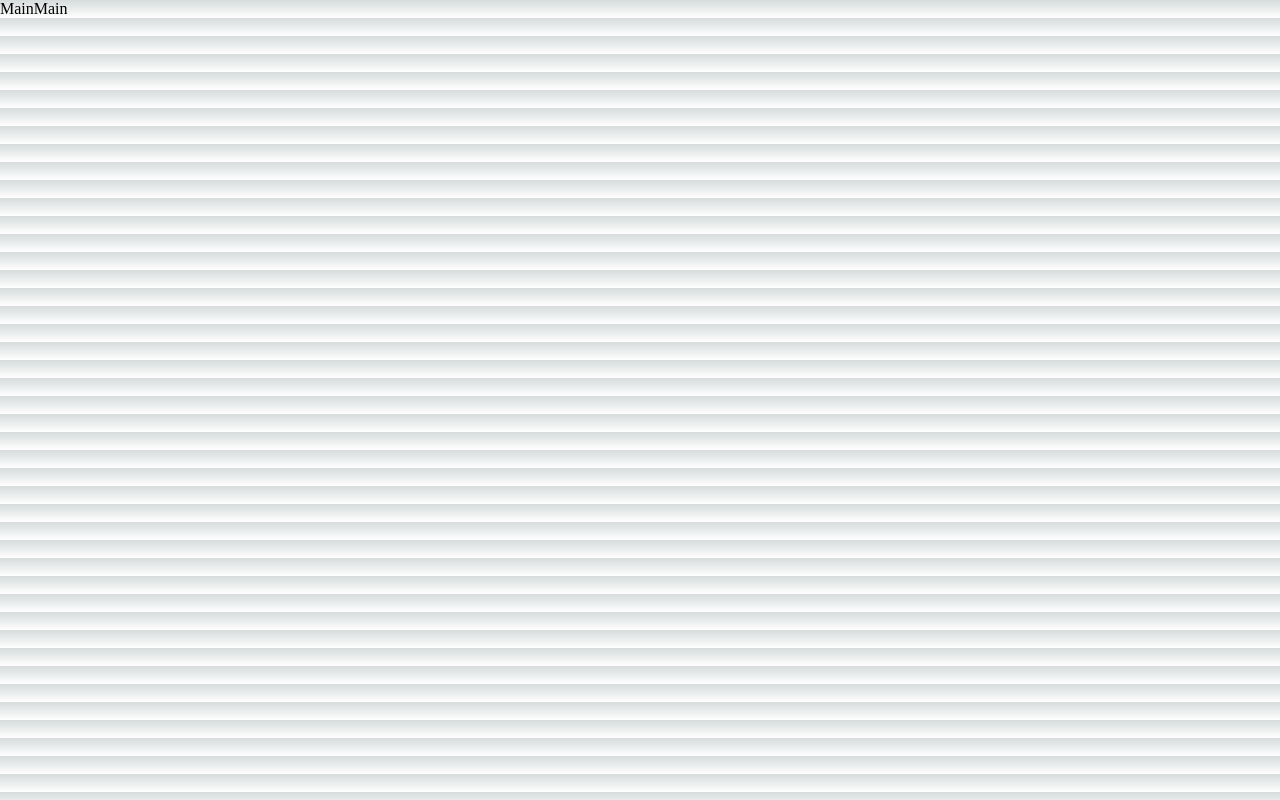
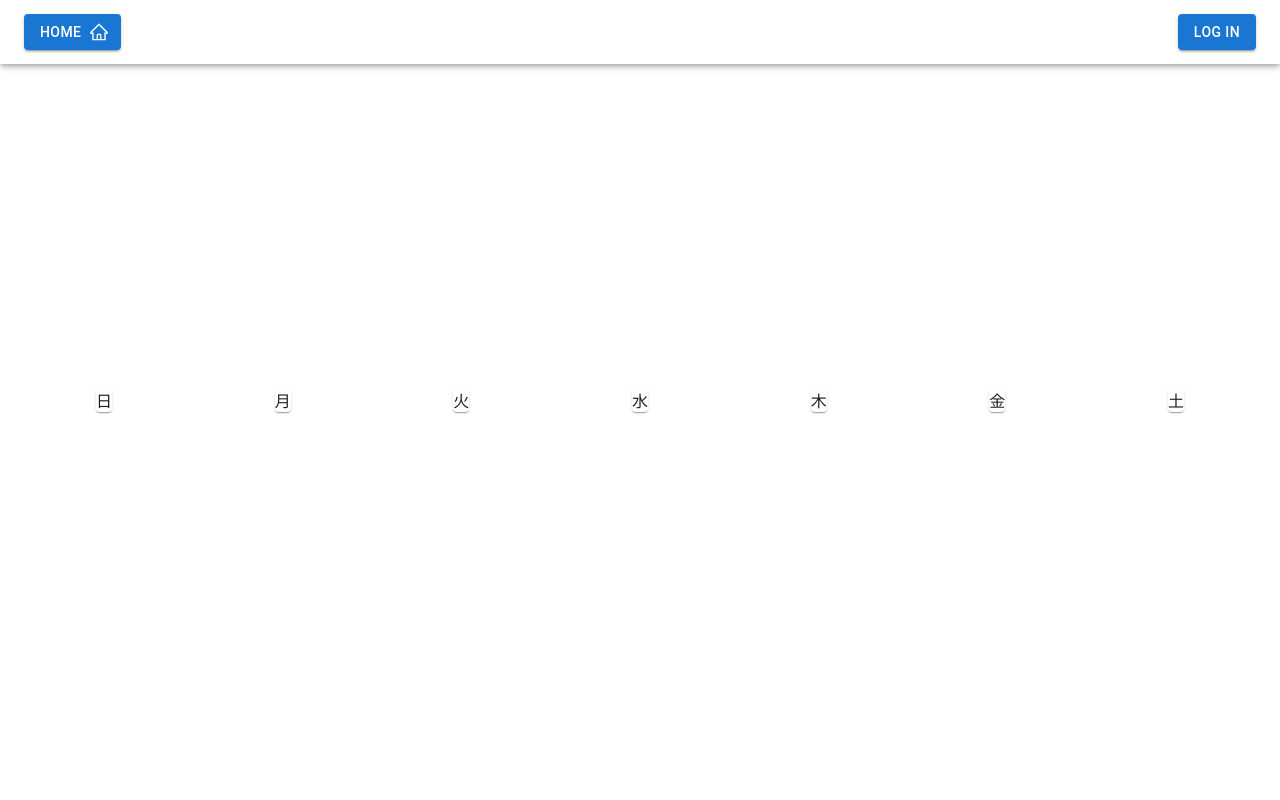
Before and after one commit to piatea/my-kakeibo, a Next.js app: page /MainPage in a window 1280 px wide. Built offline with nearby package versions, Linux system fonts and the light colour scheme.

Commit message:
🚧 [WIP] create calendar

```diff
--- /dev/null
+++ b/src/components/main/Calendar.jsx
@@ -0,0 +1,12 @@
+import { CalendarHeader } from './CalendarHeader'
+import { CalendarMain } from './CalendarMain'
+import React from 'react'
+
+export const Calendar = () => {
+  return (
+    <>
+      <CalendarHeader />
+      <CalendarMain />
+    </>
+  )
+}
--- /dev/null
+++ b/src/components/main/Calendar.module.css
@@ -0,0 +1,67 @@
+.calendar_main {
+  display: flex;
+  flex-direction: row;
+  justify-content: space-between;
+  align-items: center;
+  padding: 6rem;
+  min-height: 100vh;
+  background-color: rgb(255, 255, 255);
+  color: rgb(0, 0, 0);
+}
+
+.calendar_month {
+  display: flex;
+  flex-direction: column;
+}
+
+.calendar_week {
+  dispaly: flex;
+  flex-direction: row;
+}
+
+.calendar_header {
+  display: flex;
+  flex-direction: column;
+  justify-content: space-between;
+  align-items: center;
+  min-height: 3vh;
+  background-color: rgb(255, 255, 255);
+  color: rgb(0, 0, 0);
+}
+
+.calendar_appbar {
+  justify-content: space-between;
+  background-color: rgb(255, 255, 255);
+  padding: 0 6rem 0 6rem;
+}
+
+.calendar_home_button {
+  background-color: rgb(0, 192, 255);
+  color: rgb(255, 255, 255);
+}
+
+.calendar_home_button:hover {
+  background-color: rgb(0, 0, 255);
+  color: rgb(255, 255, 255);
+}
+
+.calendar_home_button:active {
+  background-color: rgb(0, 255, 255);
+  color: rgb(255, 255, 255);
+}
+
+.calendar_login_button {
+  background-color: rgb(0, 192, 255);
+}
+
+.calendar_login_button:hover {
+  background-color: rgb(0, 0, 255);
+}
+
+.calendar_login_button:active {
+  background-color: rgb(0, 255, 255);
+}
+
+.calendar_day {
+  display: flex
+}
--- /dev/null
+++ b/src/components/main/CalendarHeader.jsx
@@ -0,0 +1,43 @@
+import { useRouter } from 'next/router';
+import AppBar from '@mui/material/AppBar';
+import styles from '@/src/components/main/Calendar.module.css'
+import Toolbar from '@mui/material/Toolbar';
+import { Button } from '@mui/material';
+import { AiOutlineHome } from 'react-icons/ai';
+
+
+export const CalendarHeader = () => {
+  const router = useRouter()
+
+  const handleLogin = () => {
+    router.push('/LoginPage')
+  }
+
+  const handleHome = () => {
+    router.push('/')
+  }
+
+  return (
+    <>
+      <AppBar>
+        <Toolbar className={styles.calendar_appbar}>
+          <Button
+            className={styles.calendar_home_button}
+            variant='contained'
+            onClick={handleHome}
+            endIcon={<AiOutlineHome />}
+          >
+            Home
+          </Button>
+          <Button
+            className={styles.calendar_login_button}
+            variant='contained'
+            onClick={handleLogin}
+          >
+            Log in
+          </Button>
+        </Toolbar>
+      </AppBar>
+    </>
+  );
+}
--- /dev/null
+++ b/src/components/main/CalendarMain.jsx
@@ -0,0 +1,23 @@
+import { Stack, Paper } from "@mui/material"
+import styles from "src/components/main/Calendar.module.css"
+
+export const CalendarMain = () => {
+  const dateArr = ["日", "月", "火", "水", "木", "金", "土"]
+
+  return (
+    <>
+      <Stack
+        className={styles.calendar_main}
+        direction="row"
+      >
+        {dateArr.map((date) => {
+          return(
+            <Paper>
+              {date}
+            </Paper>
+          )
+        })}
+      </Stack>
+    </>
+  )
+}
--- a/src/components/main/MainMain.jsx
+++ /dev/null
@@ -1,9 +0,0 @@
-import React from 'react'
-
-const MainMain = () => {
-  return (
-    <div>MainMain</div>
-  )
-}
-
-export default MainMain;
--- a/src/pages/MainPage.jsx
+++ b/src/pages/MainPage.jsx
@@ -1,10 +1,10 @@
-import MainMain from '@/src/components/main/MainMain';
+import { Calendar } from '@/src/components/main/Calendar';
 import React from 'react'
 
 const MainPage = () => {
   return (
     <>
-      <MainMain />
+      <Calendar />
     </>
   )
 }
```
Also changed, not shown: src/components/main/CalendarMonth.jsx (added, +16 -0 lines), src/components/main/CalendarWeek.jsx (added).
